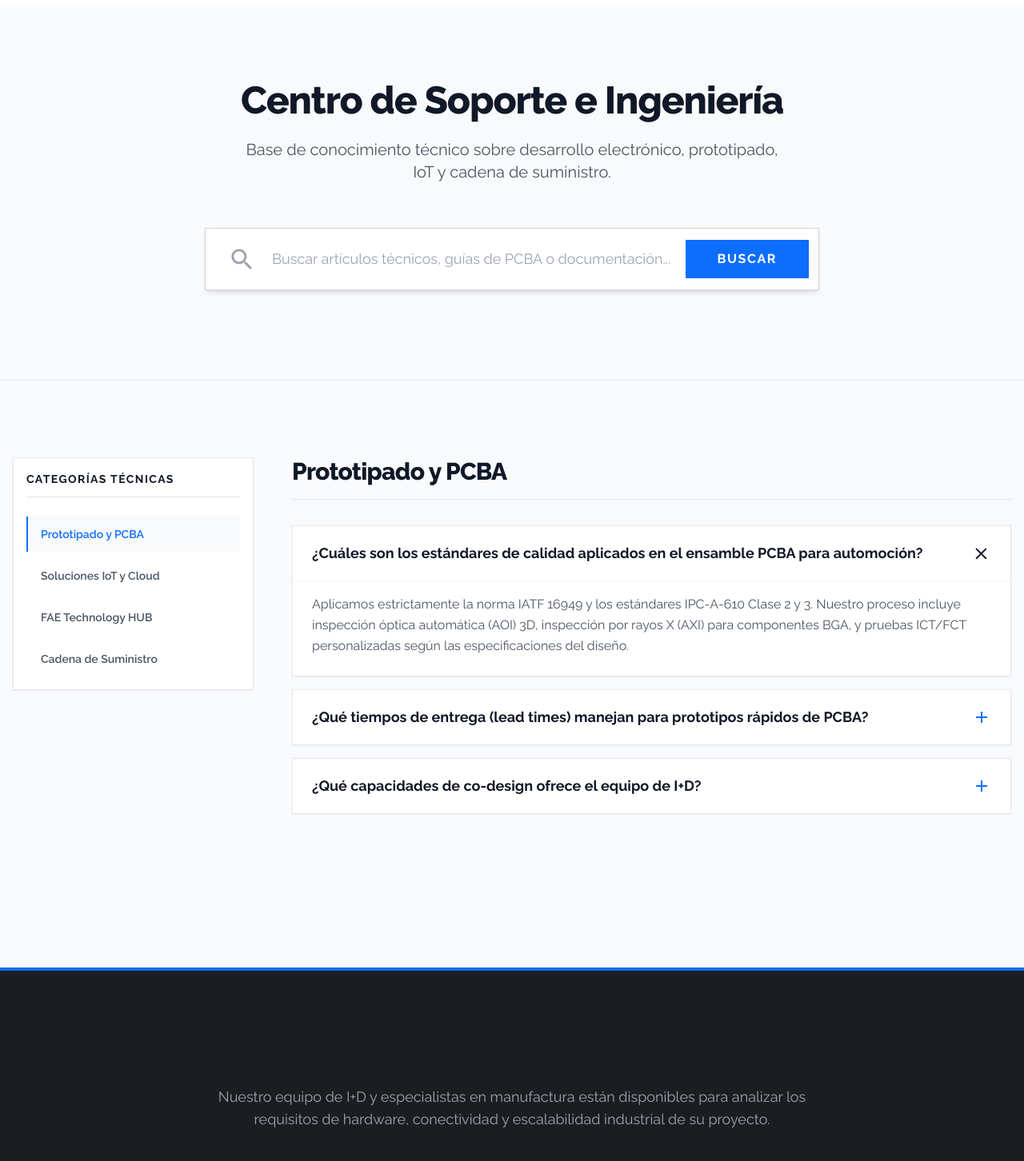
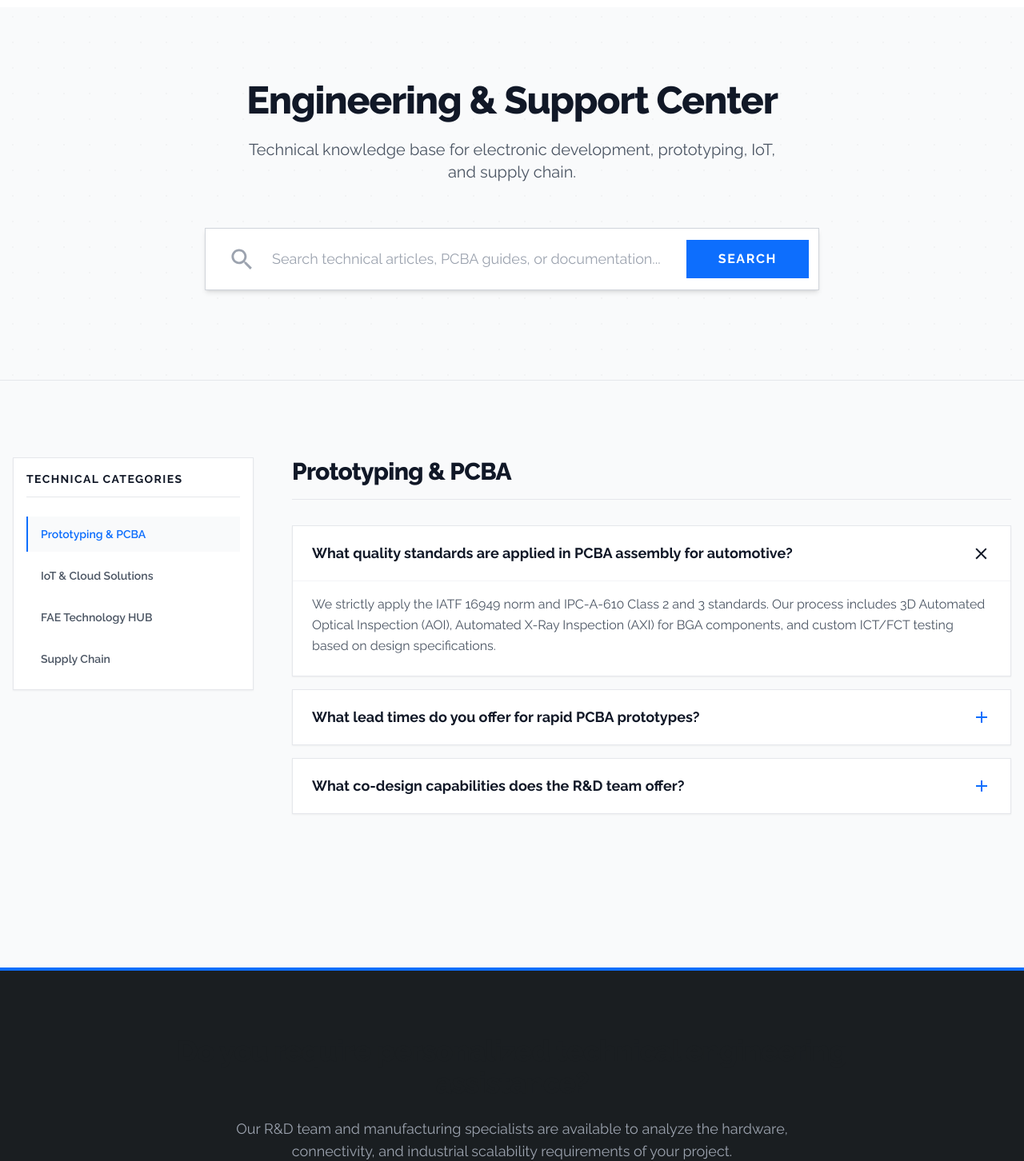
Before and after one commit to puyi27/FAQPage, a React (Vite) app: page / in a window 1280 px wide. Shown: the part 59-1511 px from the top of the page at 80% size. Built offline with nearby package versions, Linux system fonts and the light colour scheme.

Commit message:
chore: translate ui and content to english

```diff
--- a/src/components/ContactCTA.tsx
+++ b/src/components/ContactCTA.tsx
@@ -6,16 +6,16 @@ const ContactCTA: React.FC = () => {
     <section className="bg-[#1a1e21] text-white py-20 px-4 border-t-4 border-[#0d6efd] mt-24">
       <div className="max-w-5xl mx-auto text-center">
         <h2 className="text-3xl md:text-4xl font-extrabold mb-6 tracking-tight">
-          ¿Requiere asistencia técnica de ingeniería personalizada?
+          Do you require personalized technical engineering assistance?
         </h2>
         <p className="text-lg text-gray-400 mb-10 max-w-3xl mx-auto">
-          Nuestro equipo de I+D y especialistas en manufactura están disponibles para analizar los requisitos de hardware, conectividad y escalabilidad industrial de su proyecto.
+          Our R&D team and manufacturing specialists are available to analyze the hardware, connectivity, and industrial scalability requirements of your project.
         </p>
         <a
           href="https://fae.technology/contact-us"
           className="inline-flex items-center justify-center bg-[#0d6efd] hover:bg-[#0a58ca] text-white px-10 py-4 font-bold uppercase tracking-widest transition-colors rounded-none"
         >
-          Contactar al Equipo de Ingeniería <ArrowForwardIcon className="ml-3" fontSize="small" />
+          Contact the Engineering Team <ArrowForwardIcon className="ml-3" fontSize="small" />
         </a>
       </div>
     </section>
--- a/src/components/FAQSidebar.tsx
+++ b/src/components/FAQSidebar.tsx
@@ -4,32 +4,32 @@ import CloseIcon from '@mui/icons-material/Close';
 
 const faqData = [
   {
-    category: "Prototipado y PCBA",
+    category: "Prototyping & PCBA",
     items: [
       {
-        q: "¿Cuáles son los estándares de calidad aplicados en el ensamble PCBA para automoción?",
-        a: "Aplicamos estrictamente la norma IATF 16949 y los estándares IPC-A-610 Clase 2 y 3. Nuestro proceso incluye inspección óptica automática (AOI) 3D, inspección por rayos X (AXI) para componentes BGA, y pruebas ICT/FCT personalizadas según las especificaciones del diseño."
+        q: "What quality standards are applied in PCBA assembly for automotive?",
+        a: "We strictly apply the IATF 16949 norm and IPC-A-610 Class 2 and 3 standards. Our process includes 3D Automated Optical Inspection (AOI), Automated X-Ray Inspection (AXI) for BGA components, and custom ICT/FCT testing based on design specifications."
       },
       {
-        q: "¿Qué tiempos de entrega (lead times) manejan para prototipos rápidos de PCBA?",
-        a: "Para la fase NPI (New Product Introduction), ofrecemos el servicio Fast Track. Si los componentes críticos están disponibles o son suministrados por el cliente (Consigned), el ensamble de prototipos puede completarse en un rango de 5 a 10 días hábiles una vez superada la revisión DFM (Design for Manufacturing)."
+        q: "What lead times do you offer for rapid PCBA prototypes?",
+        a: "For the NPI (New Product Introduction) phase, we offer the Fast Track service. If critical components are available or supplied by the customer (Consigned), prototype assembly can be completed within 5 to 10 business days after clearing the DFM (Design for Manufacturing) review."
       },
       {
-        q: "¿Qué capacidades de co-design ofrece el equipo de I+D?",
-        a: "Nuestro equipo interviene desde la concepción arquitectónica. Realizamos análisis de viabilidad térmica y de señal, optimización BOM para mitigación de obsolescencia, y rediseño enfocado en DFX (Design for Excellence: Manufacturing, Assembly, Test)."
+        q: "What co-design capabilities does the R&D team offer?",
+        a: "Our team intervenes from the architectural conception. We perform thermal and signal feasibility analysis, BOM optimization for obsolescence mitigation, and redesign focused on DFX (Design for Excellence: Manufacturing, Assembly, Test)."
       }
     ]
   },
   {
-    category: "Soluciones IoT y Cloud",
+    category: "IoT & Cloud Solutions",
     items: [
       {
-        q: "¿Qué protocolos de comunicación inalámbrica soportan sus módulos embebidos?",
-        a: "Desarrollamos soluciones agnósticas integrando BLE 5.x, Wi-Fi 6, LoRaWAN para largo alcance y bajo consumo, NB-IoT/LTE-M para conectividad celular, y Matter para domótica, asegurando escalabilidad en infraestructuras Edge y Cloud."
+        q: "Which wireless communication protocols do your embedded modules support?",
+        a: "We develop agnostic solutions integrating BLE 5.x, Wi-Fi 6, LoRaWAN for long-range and low power, NB-IoT/LTE-M for cellular connectivity, and Matter for home automation, ensuring scalability in Edge and Cloud infrastructures."
       },
       {
-        q: "¿Cómo garantizan la ciberseguridad en el ecosistema de hardware a nube?",
-        a: "Implementamos elementos de seguridad por hardware (Secure Elements / TPM), procesos de Secure Boot, cifrado TLS 1.3 de extremo a extremo, y gestión de certificados X.509 integrados en flujos de aprovisionamiento Zero-Touch con plataformas como AWS IoT o Azure IoT Hub."
+        q: "How do you guarantee cybersecurity in the hardware-to-cloud ecosystem?",
+        a: "We implement hardware security elements (Secure Elements / TPM), Secure Boot processes, end-to-end TLS 1.3 encryption, and X.509 certificate management integrated into Zero-Touch provisioning workflows with platforms like AWS IoT or Azure IoT Hub."
       }
     ]
   },
@@ -37,25 +37,25 @@ const faqData = [
     category: "FAE Technology HUB",
     items: [
       {
-        q: "¿Qué infraestructura de pruebas ofrece el laboratorio en Kilometro Rosso?",
-        a: "El HUB tecnológico dispone de cámaras anecoicas para precertificación EMC/EMI, cámaras climáticas para pruebas de estrés térmico (-40°C a +150°C), y simuladores de vibración para validar la fiabilidad de los diseños bajo normativas industriales e IEC."
+        q: "What testing infrastructure does the laboratory at Kilometro Rosso offer?",
+        a: "The technological HUB features anechoic chambers for EMC/EMI pre-certification, climatic chambers for thermal stress testing (-40°C to +150°C), and vibration simulators to validate design reliability under industrial and IEC standards."
       },
       {
-        q: "¿Es posible integrar a nuestros ingenieros en las instalaciones del HUB?",
-        a: "Sí, operamos bajo un modelo de innovación abierta. Proveemos laboratorios satélite e islas de desarrollo donde equipos conjuntos (cliente y FAE) pueden colaborar in situ para la maduración acelerada del producto (Proof of Concept a MVP)."
+        q: "Is it possible to integrate our engineers into the HUB facilities?",
+        a: "Yes, we operate under an open innovation model. We provide satellite laboratories and development islands where joint teams (client and FAE) can collaborate in situ for accelerated product maturation (Proof of Concept to MVP)."
       }
     ]
   },
   {
-    category: "Cadena de Suministro",
+    category: "Supply Chain",
     items: [
       {
-        q: "¿Cómo gestionan la escasez de componentes electrónicos a nivel global?",
-        a: "Contamos con un sistema de inteligencia de cadena de suministro que monitorea el ciclo de vida de los componentes (Silicon Expert). Aplicamos estrategias de compras prospectivas, calificación de fuentes alternativas (second-source), y buffer stocks estratégicos."
+        q: "How do you manage the global shortage of electronic components?",
+        a: "We have a supply chain intelligence system that monitors component lifecycles (Silicon Expert). We apply prospective purchasing strategies, second-source qualification, and strategic buffer stocks."
       },
       {
-        q: "¿Qué niveles de trazabilidad ofrecen en la manufactura en masa?",
-        a: "Nuestro sistema MES (Manufacturing Execution System) garantiza trazabilidad unitaria de Nivel 4. Registramos lote, fecha y proveedor de cada componente montado en cada número de serie de PCBA, esencial para los sectores aeroespacial y médico."
+        q: "What levels of traceability do you offer in mass manufacturing?",
+        a: "Our MES (Manufacturing Execution System) guarantees Level 4 unit traceability. We record the batch, date, and supplier of every component mounted on each PCBA serial number, essential for the aerospace and medical sectors."
       }
     ]
   }
@@ -72,7 +72,7 @@ const FAQSidebar: React.FC = () => {
   return (
     <div className="max-w-7xl mx-auto flex flex-col md:flex-row gap-12 items-start w-full">
       <div className="w-full md:w-1/4 bg-white border border-gray-200 shadow-sm p-4 sticky top-24">
-        <h3 className="font-bold text-gray-900 uppercase tracking-widest text-sm mb-6 border-b border-gray-200 pb-3">Categorías Técnicas</h3>
+        <h3 className="font-bold text-gray-900 uppercase tracking-widest text-sm mb-6 border-b border-gray-200 pb-3">Technical Categories</h3>
         <ul className="flex flex-col gap-2">
           {faqData.map((category, index) => (
             <li key={index}>
--- a/src/components/Hero.tsx
+++ b/src/components/Hero.tsx
@@ -7,21 +7,21 @@ const Hero: React.FC = () => {
       <div className="absolute inset-0 opacity-[0.03]" style={{ backgroundImage: 'radial-gradient(#1a1e21 1px, transparent 1px)', backgroundSize: '32px 32px' }}></div>
       <div className="max-w-4xl mx-auto relative z-10 animate-fade-in-up">
         <h1 className="text-4xl md:text-5xl font-extrabold mb-6 text-gray-900 tracking-tight">
-          Centro de Soporte e Ingeniería
+          Engineering & Support Center
         </h1>
         <p className="text-xl text-gray-600 max-w-2xl mx-auto mb-14">
-          Base de conocimiento técnico sobre desarrollo electrónico, prototipado, IoT y cadena de suministro.
+          Technical knowledge base for electronic development, prototyping, IoT, and supply chain.
         </p>
 
         <div className="bg-white rounded-none p-3 flex items-center max-w-3xl mx-auto shadow-md border border-gray-300 focus-within:border-[#0d6efd] focus-within:ring-1 focus-within:ring-[#0d6efd] transition-all">
           <SearchIcon className="text-gray-400 ml-4 mr-3" fontSize="large" />
           <input
             type="text"
-            placeholder="Buscar artículos técnicos, guías de PCBA o documentación..."
+            placeholder="Search technical articles, PCBA guides, or documentation..."
             className="bg-transparent border-none outline-none text-gray-900 flex-1 py-3 px-2 placeholder-gray-400 text-lg"
           />
           <button className="bg-[#0d6efd] text-white rounded-none px-10 py-3 font-bold uppercase tracking-widest hover:bg-[#0a58ca] transition-colors">
-            Buscar
+            Search
           </button>
         </div>
       </div>
```
